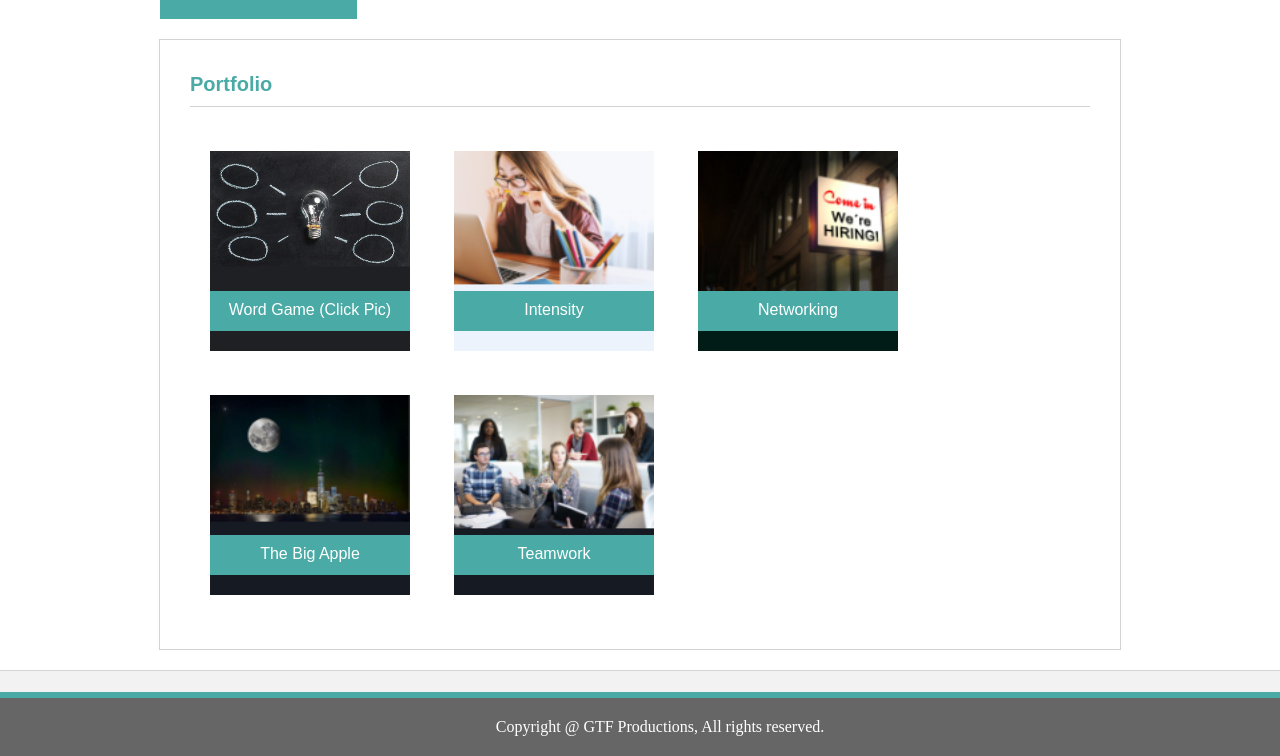
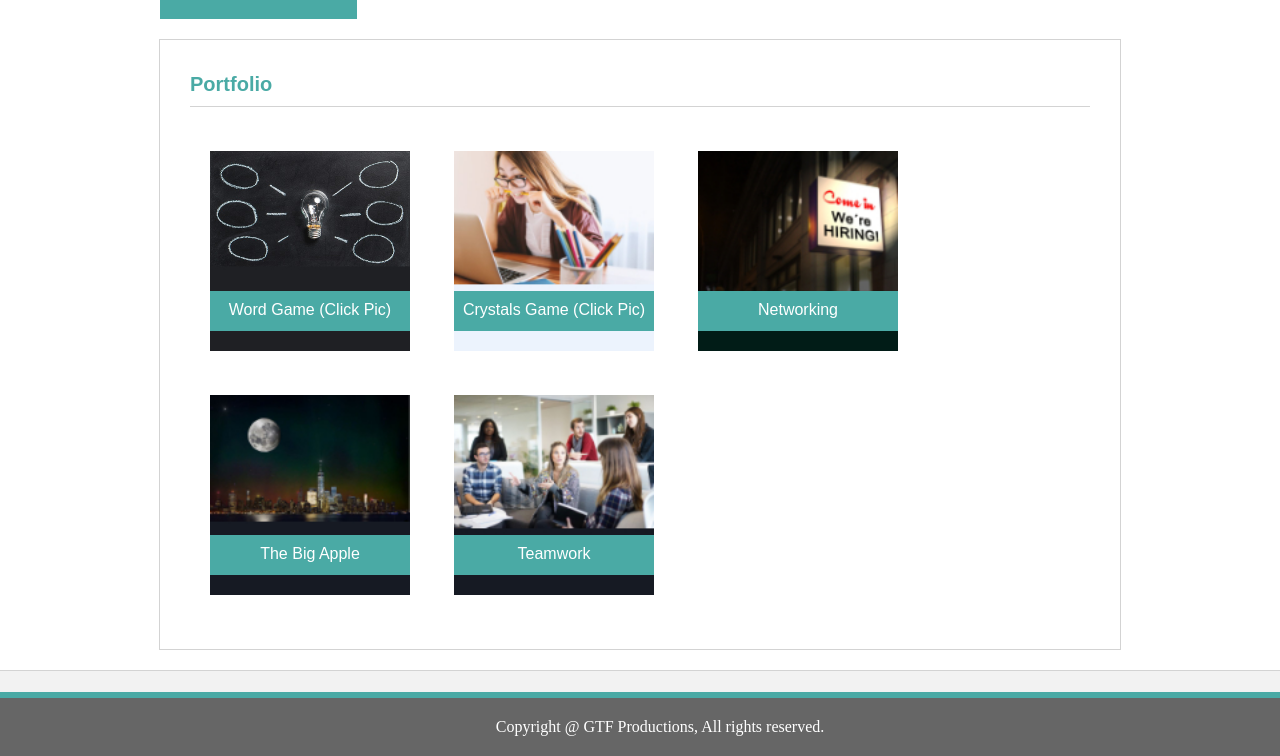
Before and after one commit to Bhearre/Responsive-Portfolio, a plain HTML site: page portfolio.html in a window 1280 px wide. Shown: the part 44-800 px from the top of the page. Drawn offline with Linux system fonts and the light colour scheme.

Commit message:
Updated links on portfolio page

```diff
--- a/portfolio.html
+++ b/portfolio.html
@@ -31,8 +31,9 @@
                 </div>
 
                 <div class="box">
-                    <div class="banner">Intensity</div>
-                    <img class="image2" src="assets/images/intensity_150.jpg">
+                    <div class="banner">Crystals Game (Click Pic)</div>
+                    <a href="https://bhearre.github.io/unit-4-homework"> <img class="image2"
+                        src="assets/images/intensity_150.jpg"> </a>
                 </div>
 
                 <div class="box">
```
